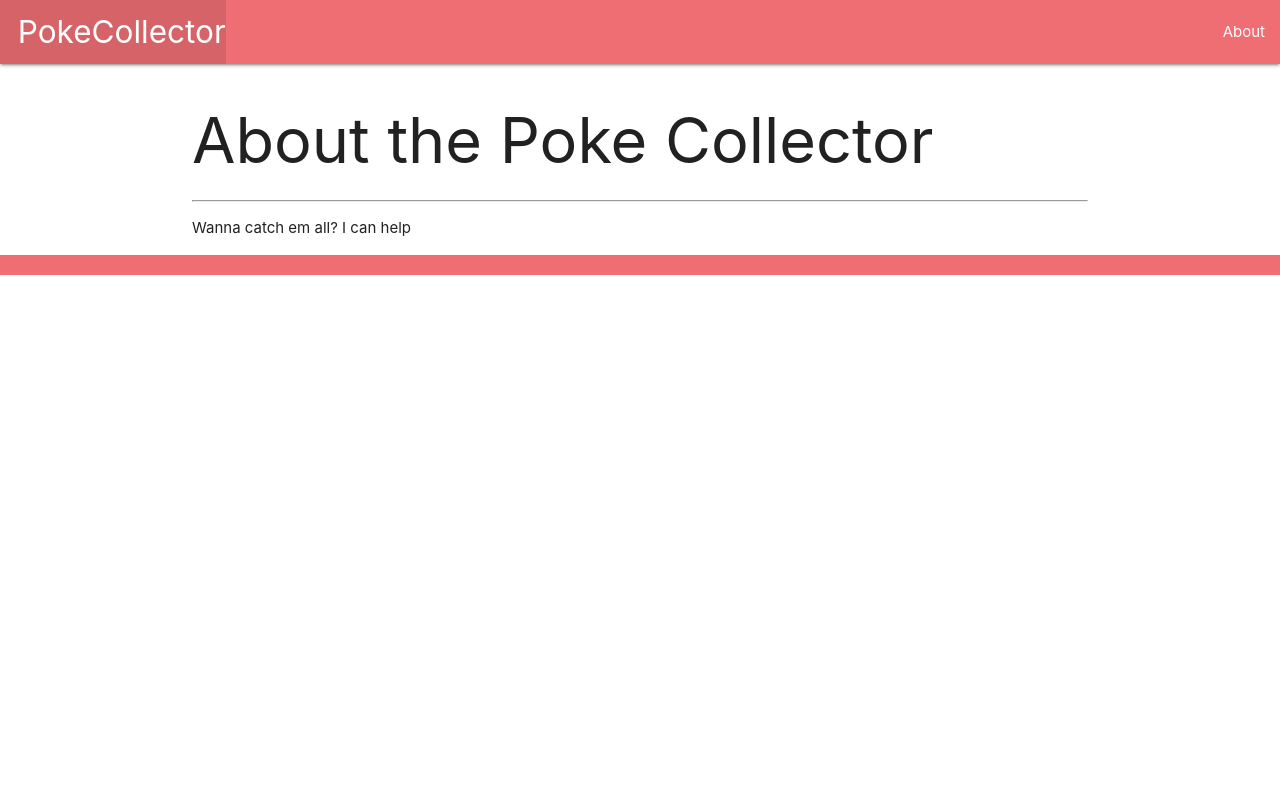
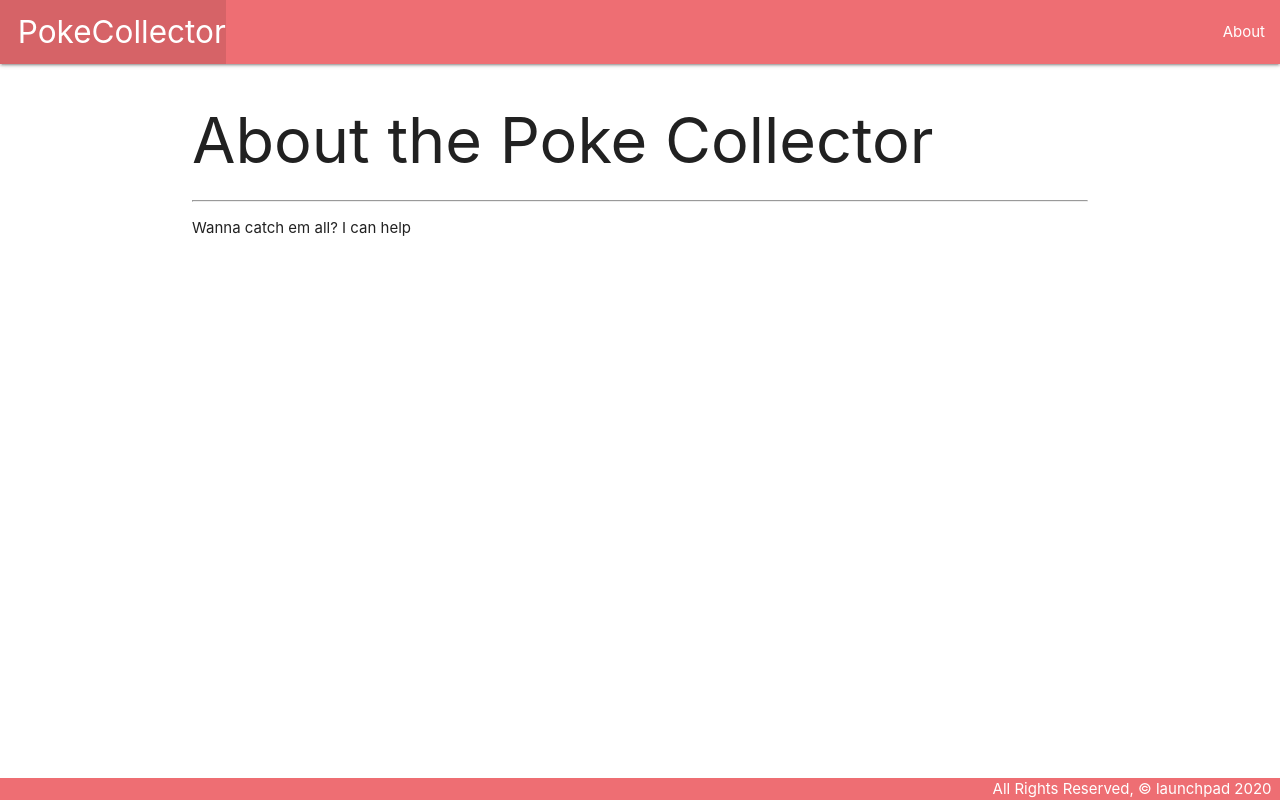
Before and after one commit to LaunchPad90/pokeCollector, a Django app: page /about/ in a window 1280 px wide. Run offline with Django 3.2, Linux system fonts and the light colour scheme.

Commit message:
quick style update

```diff
--- /dev/null
+++ b/main_app/static/css/style.css
@@ -0,0 +1,14 @@
+body {
+    display: flex;
+    min-height: 100vh;
+    flex-direction: column;
+  }
+
+  main {
+    flex: 1 0 auto;
+  }
+
+  footer.page-footer {
+    padding-top: 0;
+    text-align: right;
+  }
--- a/main_app/templates/base.html
+++ b/main_app/templates/base.html
@@ -1,3 +1,4 @@
+{% load static %}
 <!DOCTYPE html>
 <html lang="en">
 <head>
@@ -6,6 +7,7 @@
   <meta http-equiv="X-UA-Compatible" content="ie=edge">
   <title>Poke Collector</title>
   <link rel="stylesheet" href="https://cdnjs.cloudflare.com/ajax/libs/materialize/1.0.0/css/materialize.min.css">
+  <link rel="stylesheet" href="{% static 'css/style.css' %}">
 </head>
 <body>
   <header class="navbar-fixed">
```
